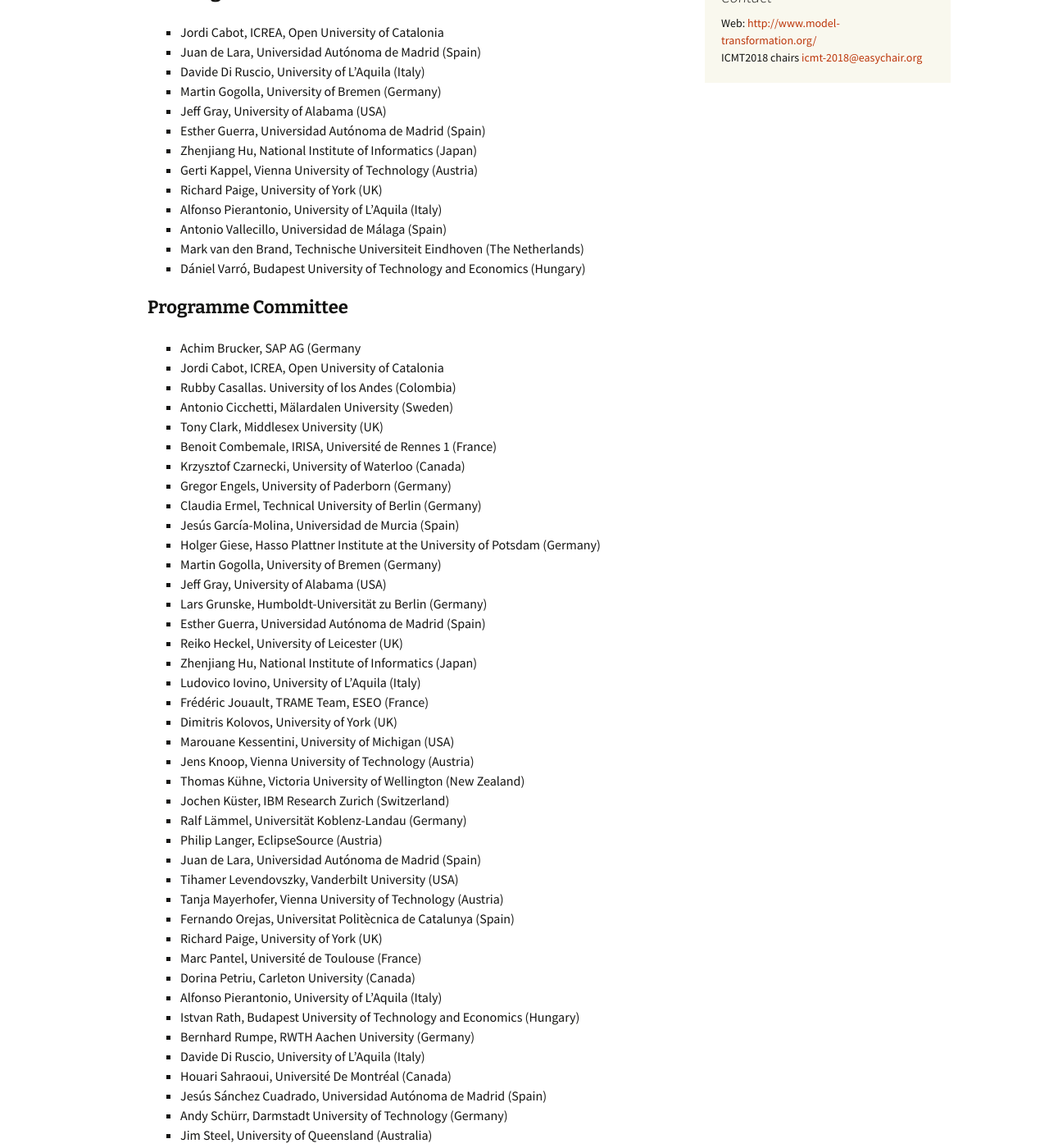
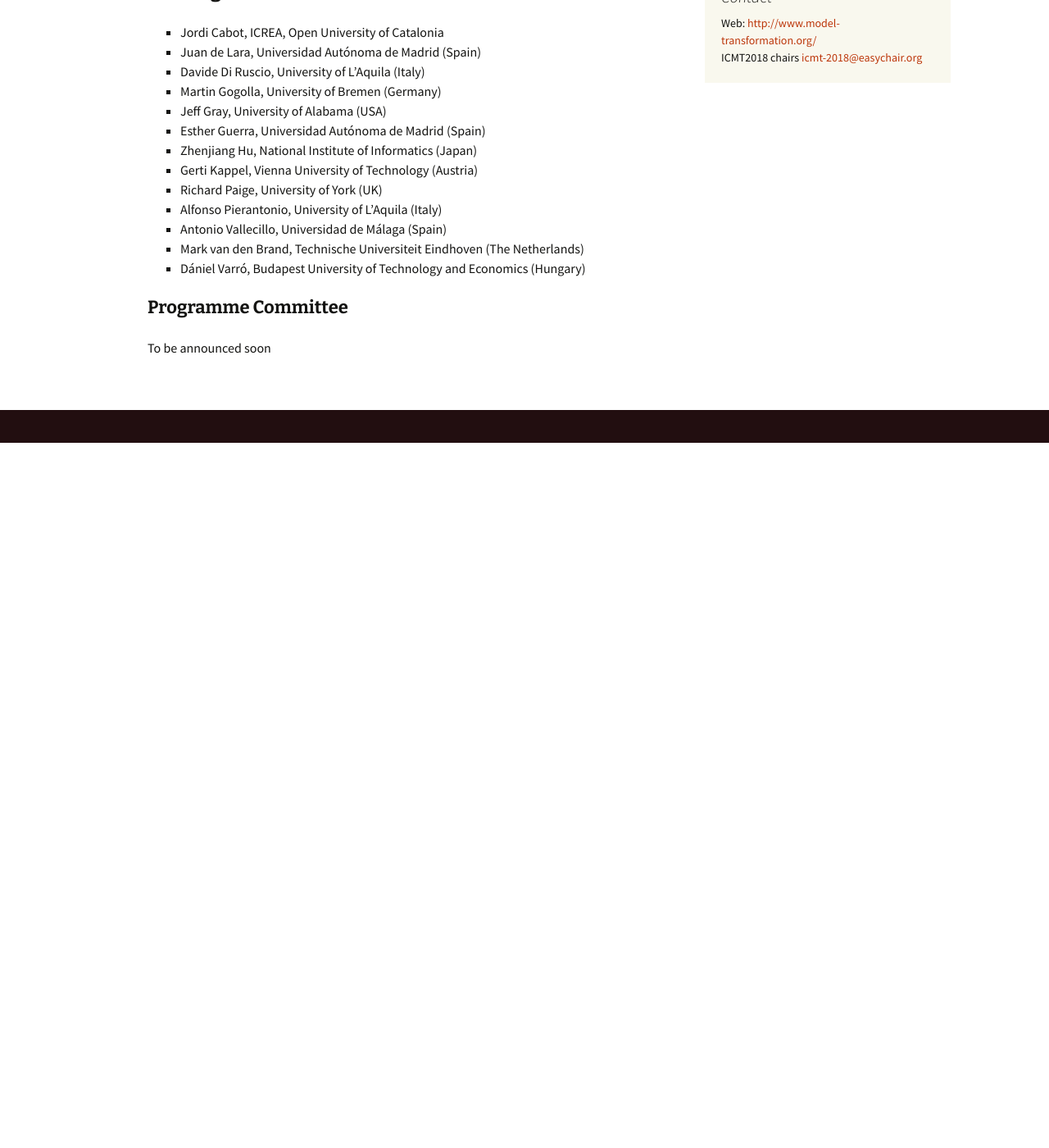
Before and after one commit to icmt-conference/icmt2018.github.io, a Jekyll site: the page built from organization.md, in a window 1280 px wide and 1400 px high, scrolled down 536 px. Shown: the whole window at 82% size. Built offline with Jekyll 4.4.1, drawn with Linux system fonts in a browser that asks for light colours; comment, search, counter and statistics services are not loaded; a style sheet for code colours, icons or effects is not loaded; after the commit the page ends 1076 px from its top, so only the background shows below that; some of the changed text lies outside the part shown.

```diff
--- a/_layouts/default.html
+++ b/_layouts/default.html
@@ -88,22 +88,26 @@ img.emoji {
 
 <!-- Add "current-menu-item current_page_item" to the class of li -->
 <li id="menu-item-137" class="menu-item menu-item-type-post_type menu-item-object-page menu-item-home page_item page-item-5 menu-item-137"><a href="{{ base }}/index.html">Home</a></li>
-<li id="menu-item-143" class="menu-item menu-item-type-post_type menu-item-object-page menu-item-has-children menu-item-143"><a href="{{ base }}/program.html">Program</a>
-<ul class="sub-menu">
-	<li id="menu-item-171" class="menu-item menu-item-type-post_type menu-item-object-page menu-item-171"><a href="{{ base }}/accepted_papers.html">Accepted Papers</a></li>
-	<li id="menu-item-140" class="menu-item menu-item-type-post_type menu-item-object-page menu-item-140"><a href="{{ base }}/keynote.html">Keynote</a></li>
-	<li id="menu-item-186" class="menu-item menu-item-type-post_type menu-item-object-page menu-item-186"><a href="{{ base }}/best_paper.html">Best Paper Award</a></li>
-</ul>
-</li>
 
 <!--
 <li id="menu-item-180" class="menu-item menu-item-type-custom menu-item-object-custom menu-item-180"><a href="http://link.springer.com/book/10.1007%2F978-3-319-42064-6">Proceedings</a></li>
 -->
 <li id="menu-item-180" class="menu-item menu-item-type-custom menu-item-object-custom menu-item-180"><a href="{{ base }}/submission.html">Submission</a></li>
 
+<li id="menu-item-139" class="menu-item menu-item-type-post_type menu-item-object-page menu-item-139"><a href="{{ base }}/cfp.html">Call for Papers</a></li>
+
+<li id="menu-item-143" class="menu-item menu-item-type-post_type menu-item-object-page menu-item-has-children menu-item-143"><a href="{{ base }}/program.html">Program</a>
+<!--
+<ul class="sub-menu">
+	<li id="menu-item-171" class="menu-item menu-item-type-post_type menu-item-object-page menu-item-171"><a href="{{ base }}/accepted_papers.html">Accepted Papers</a></li>
+	<li id="menu-item-140" class="menu-item menu-item-type-post_type menu-item-object-page menu-item-140"><a href="{{ base }}/keynote.html">Keynote</a></li>
+	<li id="menu-item-186" class="menu-item menu-item-type-post_type menu-item-object-page menu-item-186"><a href="{{ base }}/best_paper.html">Best Paper Award</a></li>
+</ul>
+-->
+
+</li>
 
 <li id="menu-item-141" class="menu-item menu-item-type-post_type menu-item-object-page menu-item-141"><a href="{{ base }}/organization.html">Organization</a></li>
-<li id="menu-item-139" class="menu-item menu-item-type-post_type menu-item-object-page menu-item-139"><a href="{{ base }}/cfp.html">Call for Papers</a></li>
 <li id="menu-item-142" class="menu-item menu-item-type-post_type menu-item-object-page menu-item-142"><a href="{{ base }}/previous.html">Previous Editions</a></li>
 </ul></div>
 
--- a/organization.md
+++ b/organization.md
@@ -40,62 +40,11 @@ layout: default
 </ul>
 
 <h3>Programme Committee</h3>
+To be announced soon
+<!--
+ICMT2016
 <ul>
-<li>Achim Brucker, SAP AG (Germany</li>
-<li>Jordi Cabot, ICREA, Open University of Catalonia</li>
-<li>Rubby Casallas. University of los Andes (Colombia)</li>
-<li>Antonio Cicchetti, Mälardalen University (Sweden)</li>
-<li>Tony Clark, Middlesex University (UK)</li>
-<li>Benoit Combemale, IRISA, Université de Rennes 1 (France)</li>
-<li>Krzysztof Czarnecki, University of Waterloo (Canada)</li>
-<li>Gregor Engels, University of Paderborn (Germany)</li>
-<li>Claudia Ermel, Technical University of Berlin (Germany)</li>
-<li>Jesús García-Molina, Universidad de Murcia (Spain)</li>
-<li>Holger Giese, Hasso Plattner Institute at the University of Potsdam (Germany)</li>
-<li>Martin Gogolla, University of Bremen (Germany)</li>
-<li>Jeff Gray, University of Alabama (USA)</li>
-<li>Lars Grunske, Humboldt-Universität zu Berlin (Germany)</li>
-<li>Esther Guerra, Universidad Autónoma de Madrid (Spain)</li>
-<li>Reiko Heckel,  University of Leicester (UK)</li>
-<li>Zhenjiang Hu, National Institute of Informatics (Japan)</li>
-<li>Ludovico Iovino, University of L&#8217;Aquila (Italy)</li>
-<li>Frédéric Jouault, TRAME Team, ESEO (France)</li>
-<li>Dimitris Kolovos, University of York (UK)</li>
-<li>Marouane Kessentini, University of Michigan (USA)</li>
-<li>Jens Knoop, Vienna University of Technology (Austria)</li>
-<li>Thomas Kühne, Victoria University of Wellington (New Zealand)</li>
-<li>Jochen Küster, IBM Research Zurich (Switzerland)</li>
-<li>Ralf Lämmel, Universität Koblenz-Landau (Germany)</li>
-<li>Philip Langer, EclipseSource (Austria)</li>
-<li>Juan de Lara, Universidad Autónoma de Madrid (Spain)</li>
-<li>Tihamer Levendovszky, Vanderbilt University (USA)</li>
-<li>Tanja Mayerhofer, Vienna University of Technology (Austria)</li>
-<li>Fernando Orejas, Universitat Politècnica de Catalunya (Spain)</li>
-<li>Richard Paige, University of York (UK)</li>
-<li>Marc Pantel, Université de Toulouse (France)</li>
-<li>Dorina Petriu, Carleton University (Canada)</li>
-<li>Alfonso Pierantonio, University of L’Aquila (Italy)</li>
-<li>Istvan Rath, Budapest University of Technology and Economics (Hungary)</li>
-<li>Bernhard Rumpe, RWTH Aachen University (Germany)</li>
-<li>Davide Di Ruscio, University of L’Aquila (Italy)</li>
-<li>Houari Sahraoui, Université De Montréal (Canada)</li>
-<li>Jesús Sánchez Cuadrado, Universidad Autónoma de Madrid (Spain)</li>
-<li>Andy Schürr, Darmstadt University of Technology (Germany)</li>
-<li>Jim Steel, University of Queensland (Australia)</li>
-<li>Perdita Stevens, University of Edinburgh (UK)</li>
-<li>Eugene Syriani, Université De Montréal (Canada)</li>
-<li>Gabriele Taentzer, Philipps-Universität Marburg (Germany)</li>
-<li>Massimo Tisi, INRIA, École des Mines de Nantes (France)</li>
-<li>Mark Van Den Brand, Eindhoven University of Technology (The Netherlands)</li>
-<li>Tijs Van Der Storm, Centrum Wiskunde &amp; Informatica (The Netherlands)</li>
-<li>Pieter Van Gorp, Eindhoven University of Technology (The Netherlands)</li>
-<li>Hans Vangheluwe, University of Antwerp (Belgium) and McGill University (Canada)</li>
-<li>Dániel Varró, Budapest University of Technology and Economics (Hungary)</li>
-<li>Gergely Varro, Darmstadt University of Technology (Germany)</li>
-<li>Janis Voigtländer, University of Bonn (Germany)</li>
-<li>Dennis Wagelaar, HealthConnect (Belgium)</li>
-<li>Edward Willink, Willink Transformations Ltd. (UK)</li>
-<li>Haiyan Zhao, Peking University (China)</li>
-<li>Albert Zündorf, Kassel University (Germany)</li>
+<li></li>
 </ul>
+-->
 											</div><!-- .entry-content -->
```
Also changed, not shown: best_paper.md (+3 -0 lines), cfp.md (+20 -9 lines), index.md (+8 -2 lines), previous.md (added, +51 -0 lines), submission.md (+25 -21 lines).
